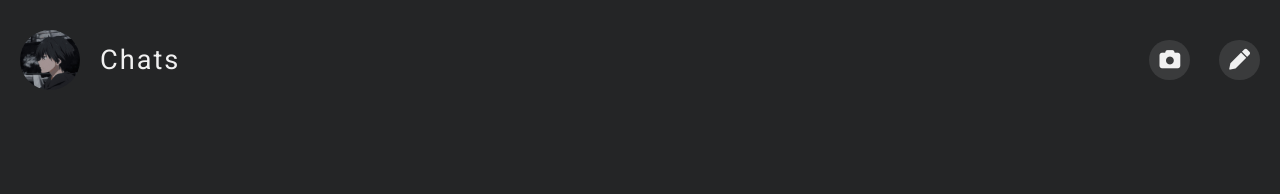
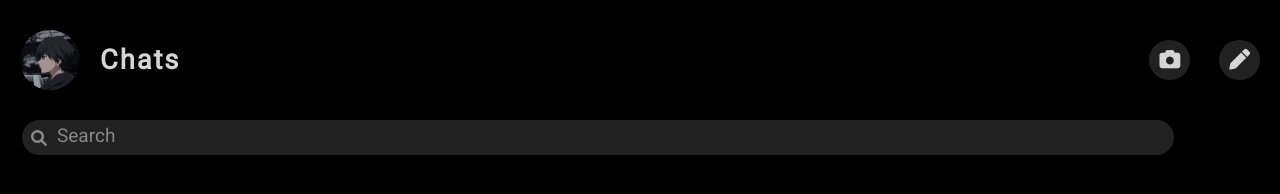
Before and after one commit to mohamed-abdelahi-haibelty/messenger-1.01, a plain HTML site: page index.html in a window 1280 px wide. Drawn offline with Linux system fonts and the light colour scheme; a web font is replaced by a local one.

Commit message:
search properties

```diff
--- a/css/styles.css
+++ b/css/styles.css
@@ -1,6 +1,7 @@
 :root {
-  --main-color: #f1f1f1;
+  --main-color: #d5d5d5;
   --secondry-color: #3a3b3c;
+  --third-color: #a9acb1;
 }
 * {
   font-family: "Roboto", sans-serif;
@@ -9,7 +10,7 @@
   padding: 0;
 }
 body {
-  background-color: #242526;
+  background-color: #000;
   line-height: 1.5;
 }
 header {
@@ -30,14 +31,14 @@ header .ur-profile {
 header .ur-profile h2 {
   color: var(--main-color);
   font-size: 1.7em;
-  font-weight: 500;
+  font-weight: 600;
   letter-spacing: 2px;
   max-width: 100%;
 }
 header .icons i {
   font-size: 1.3em;
   color: var(--main-color);
-  background-color: var(--secondry-color);
+  background-color: #212121;
   padding: 10px;
   border-radius: 50%;
   margin-left: 5px;
@@ -45,3 +46,27 @@ header .icons i {
 header .icons i:first-of-type {
   margin-right: 20px;
 }
+/* End header */
+.search input[type="text"] {
+  width: 90%;
+  background-color: #212121;
+  padding: 10px;
+  border-radius: 30px;
+  border: none;
+  outline: none;
+  color: var(--main-color);
+  position: relative;
+  padding-left: 35px;
+  margin-left: 22px;
+}
+.search i {
+  position: absolute;
+  left: 31px;
+  z-index: 1;
+  top: 130px;
+  color: #888;
+}
+::placeholder {
+  color: #888888;
+  font-size: 19px;
+}
--- a/index.html
+++ b/index.html
@@ -19,14 +19,15 @@
                 <img src="images/𝗵𝗼𝘁𝗮𝗿𝗼.jpg" alt="anime-pic">
                 <h2>Chats</h2>
             </div>
-            <!-- <div class="logo">
-                <p>Chats</p>
-            </div> -->
             <div class="icons">
                 <i class="fa-solid fa-camera"></i>
                 <i class="fa-solid fa-pen"></i>
             </div>
         </header>
+        <div class="search">
+            <i class="fa-solid fa-magnifying-glass"></i>
+            <input type="text" placeholder="Search">
+        </div>
     </div>
 
 </body>
```
